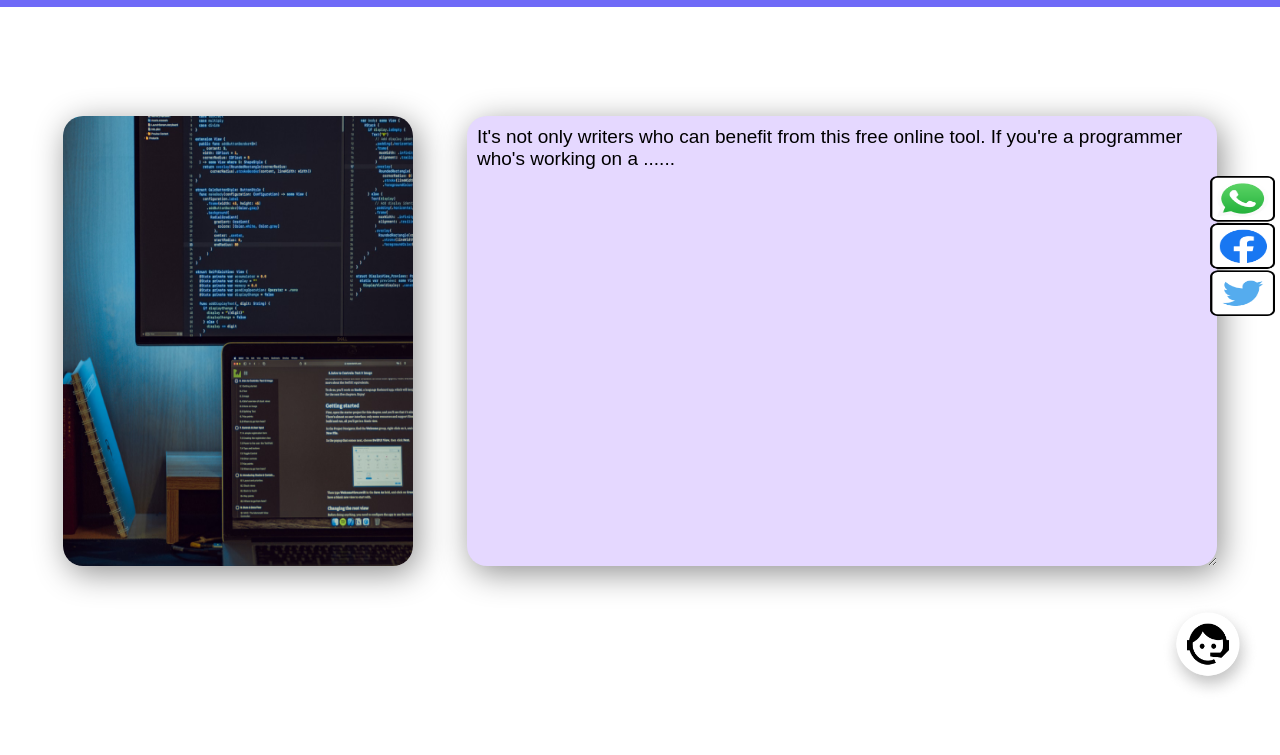
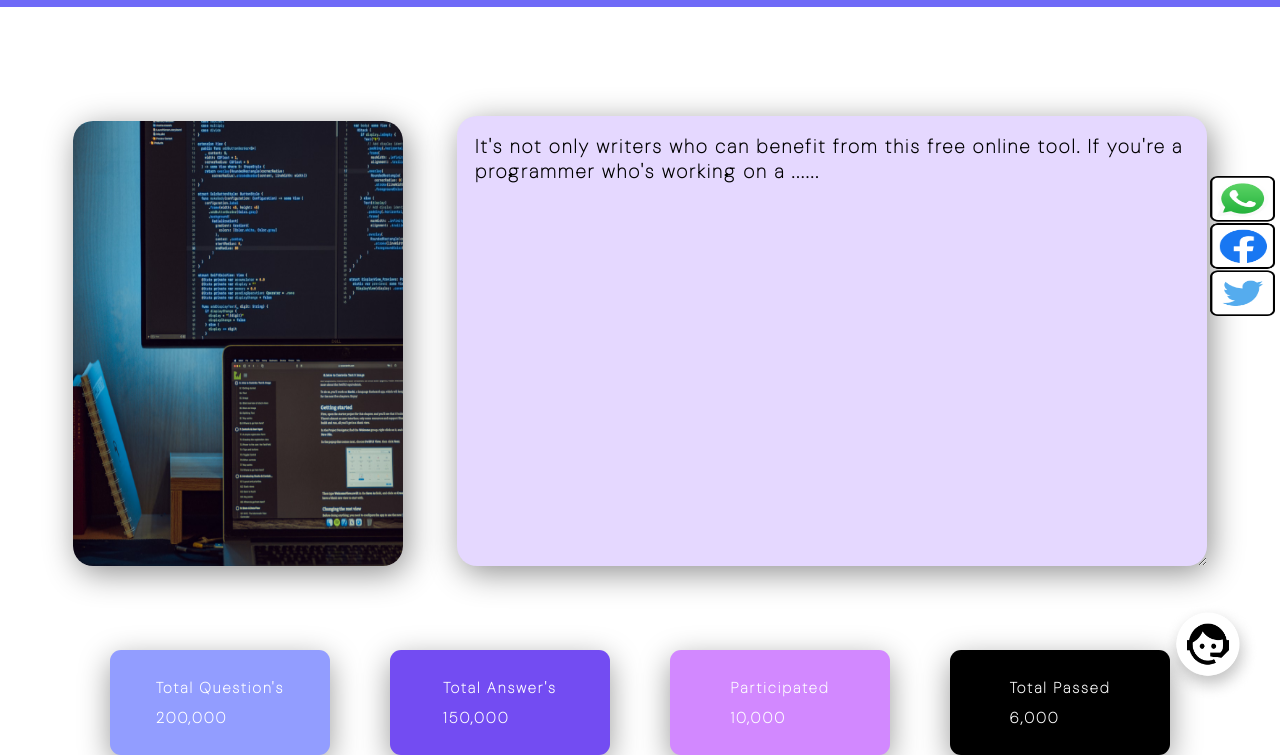
Before and after one commit to yashwanth2000/micro-project-two, a plain HTML site: page index.html in a window 1280 px wide. Shown: the part 74-829 px from the top of the page. Before the commit the page ends 800 px from the top, so only its background shows below. Drawn offline with Linux system fonts and the light colour scheme; a web font is replaced by a local one.

Commit message:
Added Card Element

```diff
--- a/index.html
+++ b/index.html
@@ -67,6 +67,29 @@
             <textarea name=""" cols="100" rows="30">It's not only writers who can benefit from this free online tool. If you're a programmer who's working on a ......</textarea>
           </div>
         </section>
+
+        <section class="card-container">
+          <div class="card card-1">
+            <p>
+              Total Question's<br>200,000</br>
+            </p>
+            </div>
+          <div class="card card-2">
+            <p>
+              Total Answer's<br>150,000</br>
+            </p>
+          </div>
+          <div class="card card-3">
+            <p>
+              Participated<br>10,000</br>
+            </p>
+          </div>
+          <div class="card card-4">
+            <p>
+              Total Passed<br>6,000</br>
+            </p>
+          </div>
+        </section>
       </main>
     </div>
 
--- a/style.css
+++ b/style.css
@@ -7,47 +7,47 @@ body {
   margin: 0;
   padding-top: 70px;
 }
-
+/* header */
 header {
   position: fixed;
   top: 0;
   left: 0;
   width: 100%;
   z-index: 1000;
-    background-color: #6F6AF7;
+  background-color: #6f6af7;
   padding: 10px 0;
 }
 
 li {
   list-style: none;
 }
-a{
+a {
   text-decoration: none;
   color: #fff;
 }
-.navbar{
+.navbar {
   display: flex;
   align-items: center;
   justify-content: space-between;
 }
-.logo{
-    font-family: 'Delius Unicase', cursive;
+.logo {
+  font-family: "Delius Unicase", cursive;
   font-weight: bolder;
   font-size: 36px;
   padding: 10px;
   margin-left: 10px;
 }
 
-.navbar .links{
+.navbar .links {
   display: flex;
   gap: 50px;
   font-size: 26px;
-    font-family: 'DM Sans';
+  font-family: "DM Sans";
   font-weight: 600;
   line-height: 48px;
 }
 
-.arrow-down{
+.arrow-down {
   width: 8px;
   height: 6px;
   margin-bottom: 5px;
@@ -81,24 +81,28 @@ a{
   height: auto;
 }
 
-.action_btn img{
+.action_btn img {
   align-items: center;
   cursor: pointer;
   max-width: 50%;
   max-height: 50%;
 }
 
+/* header end*/
+
 /* main page */
-.hero-container{
+
+.hero-container {
   display: flex;
+  flex-wrap: wrap;
   justify-content: center;
   align-items: center;
   margin-top: 120px;
 }
 
-.hero img{
-    width: 350px;
-    height: 450px;
+.hero img {
+  width: 330px;
+  height: 445px;
   border-radius: 20px;
   box-shadow: 4px 7px 32px 0px #00000070;
   margin-right: 50px;
@@ -108,15 +112,58 @@ textarea {
   width: 750px;
   height: 450px;
   border-radius: 20px;
-    background-color: #E5D8FF;
+  background-color: #e5d8ff;
   box-shadow: 4px 7px 32px 0px #00000070;
-    padding: 10px;
+  padding: 18px;
   font-size: 19px;
-    font-family: 'DM Sans ' , sans-serif;
+  font-family: "DM Sans", sans-serif;
+  font-weight: bold;
+  letter-spacing: 2px;
   border: none;
   outline: none;
 }
 
+.card-container {
+  display: flex;
+  justify-content: center;
+  flex-wrap: wrap;
+  margin-top: 80px;
+}
+
+.card {
+  width: 220px;
+  height: 105px;
+  color: #ffffff;
+  font-family: "DM Sans", sans-serif;
+  font-weight: bold;
+  font-size: 15px;
+  line-height: 30px;
+  border-radius: 11px;
+  display: flex;
+  align-items: center;
+  justify-content: center;
+  box-shadow: 0px 9px 31px 0px #00000066;
+  letter-spacing: 2px;
+}
+
+.card-1 {
+  background-color: #929dff;
+  margin-right: 60px;
+}
+
+.card-2 {
+  background-color: #734cf2;
+  margin-right: 60px;
+}
+.card-3 {
+  background-color: #d288ff;
+  margin-right: 60px;
+}
+.card-4 {
+  background-color: #000000;
+}
+
+/* main page end*/
 
 /* social-icons */
 .social-icons {
@@ -126,11 +173,12 @@ textarea {
   transform: translateY(-50%);
 }
 
-.social-icons img{
+.social-icons img {
   display: block;
   width: 70px;
   height: 140px;
 }
+/* social-icons end*/
 
 /* floating icon */
 .floating-icon {
@@ -144,7 +192,7 @@ textarea {
   width: 100px;
   height: 100px;
 }
-
+/* floating icon end*/
 
 /*  */
 /* font-family: 'Roboto', sans-serif; */
```
Lines whose indentation alone changed are shown as unchanged.
